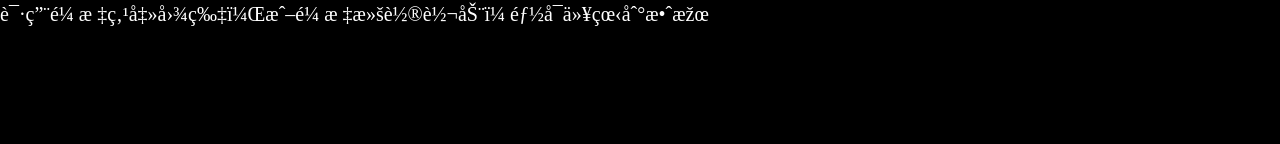
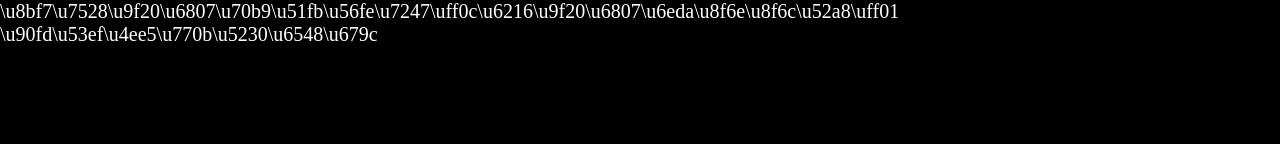
Before and after one commit to lvguohongwin/lrc, a plain HTML site: page maomao/index.html in a window 1280 px wide. Shown: the top 144 px of the page. Drawn offline with Linux system fonts and the light colour scheme.

Commit message:
Update maomao/index.html

```diff
--- a/maomao/index.html
+++ b/maomao/index.html
@@ -14,7 +14,7 @@ body { position: absolute; margin: 0px; padding: 0px; background: #222; width: 1
 #screen .txt { position:absolute; }
 #screen .plo { position: absolute; color:#ccc; font-family: arial; white-space: nowrap; font-size: 10px; letter-spacing:2px; }
 </style>
-<script type="text/javascript" charset="GBK">
+<script type="text/javascript" >
 // =======================================================
 //   __|     _ |     |           |
 //  (_ |  -_)  |  _` |  _ \  _ \  _|
@@ -355,6 +355,6 @@ v3D.init();
 		  <span><img src="images/u=4011859670,1054052591&fm=52&gp=0.jpg" title="樱桃丸子" alt=".35,-2.5,-1.3,3,2.5"></span>
 
 	</div>
-<div style="color:#fff; font-size:20px;position:absolute;">请用鼠标点击图片，或鼠标滚轮转动！ 都可以看到效果</div>
+<div style="color:#fff; font-size:20px;position:absolute;">\u8bf7\u7528\u9f20\u6807\u70b9\u51fb\u56fe\u7247\uff0c\u6216\u9f20\u6807\u6eda\u8f6e\u8f6c\u52a8\uff01 \u90fd\u53ef\u4ee5\u770b\u5230\u6548\u679c</div>
 </body>
 </html>
```
